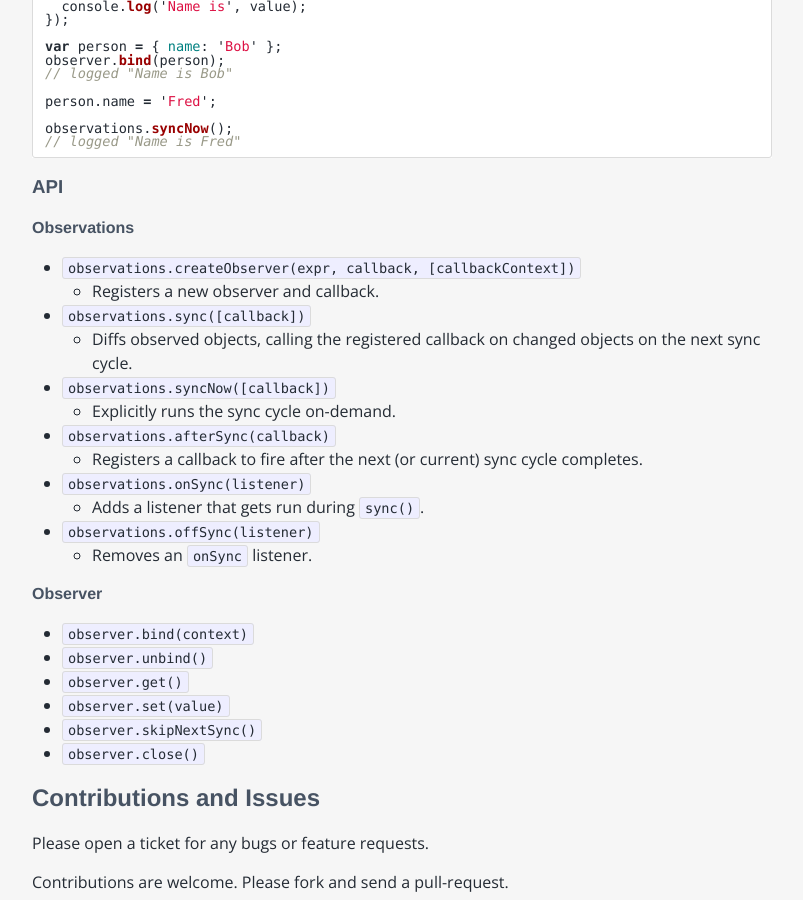
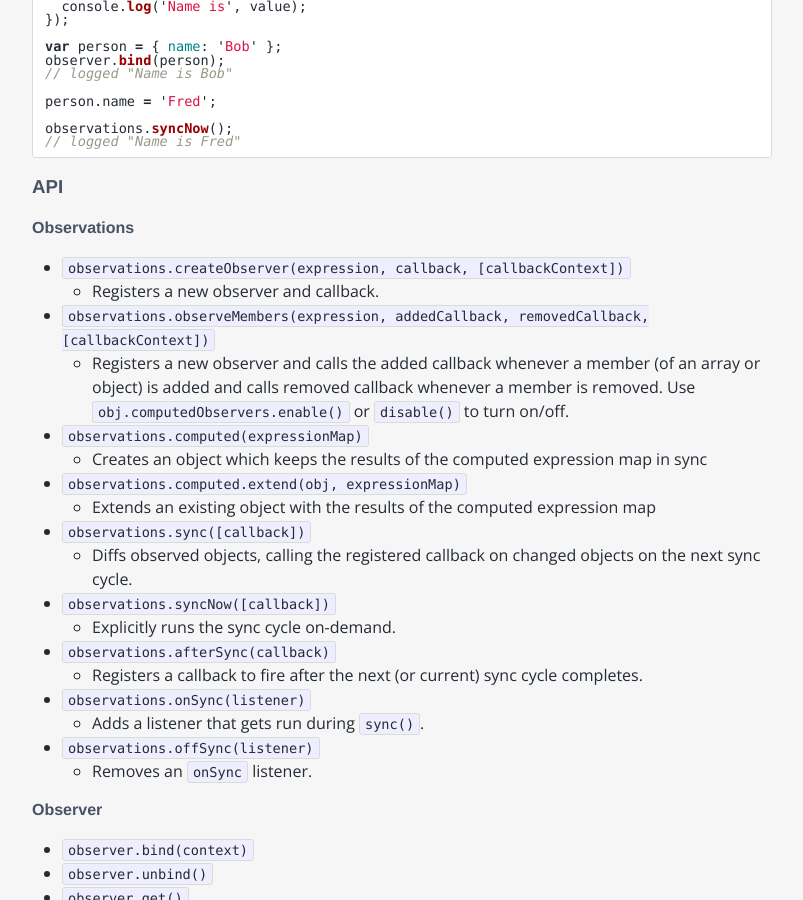
Before and after one commit to chip-js/chip-js.github.io, a Jekyll site: the page built from docs/observations-js/index.md, in a window 1280 px wide and 900 px high, scrolled down 523 px. Shown: the whole window, without its empty margins (238-1041 px from the left). Built offline with Jekyll 4.4.1, drawn with Linux system fonts in a browser that asks for light colours; some web fonts are replaced.

Commit message:
Sync docs from chip-js/observations-js to docs

```diff
--- a/docs/observations-js/index.md
+++ b/docs/observations-js/index.md
@@ -42,8 +42,15 @@ observations.syncNow();
 
 #### Observations
 
- * `observations.createObserver(expr, callback, [callbackContext])`
+ * `observations.createObserver(expression, callback, [callbackContext])`
    - Registers a new observer and callback.
+ * `observations.observeMembers(expression, addedCallback, removedCallback, [callbackContext])`
+   - Registers a new observer and calls the added callback whenever a member (of an array or object) is added and calls
+     removed callback whenever a member is removed. Use `obj.computedObservers.enable()` or `disable()` to turn on/off.
+ * `observations.computed(expressionMap)`
+   - Creates an object which keeps the results of the computed expression map in sync
+ * `observations.computed.extend(obj, expressionMap)`
+   - Extends an existing object with the results of the computed expression map
  * `observations.sync([callback])`
    - Diffs observed objects, calling the registered callback on changed objects on the next sync cycle.
  * `observations.syncNow([callback])`
```
